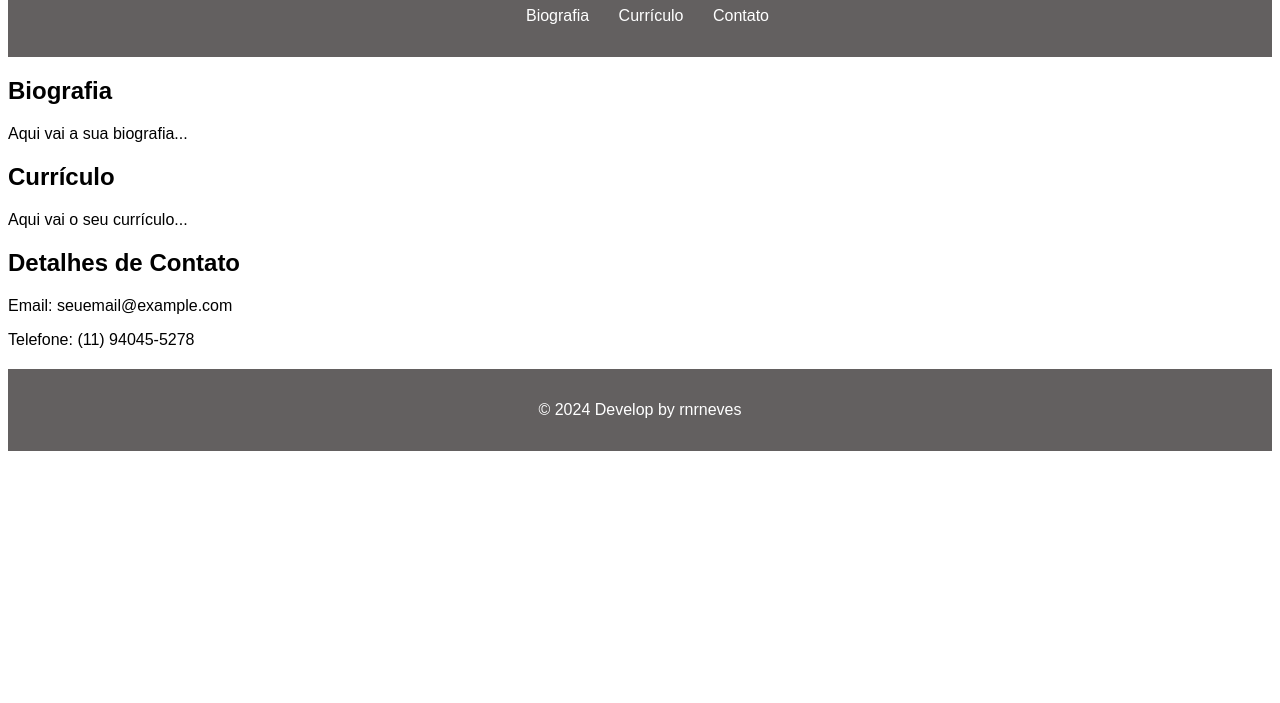
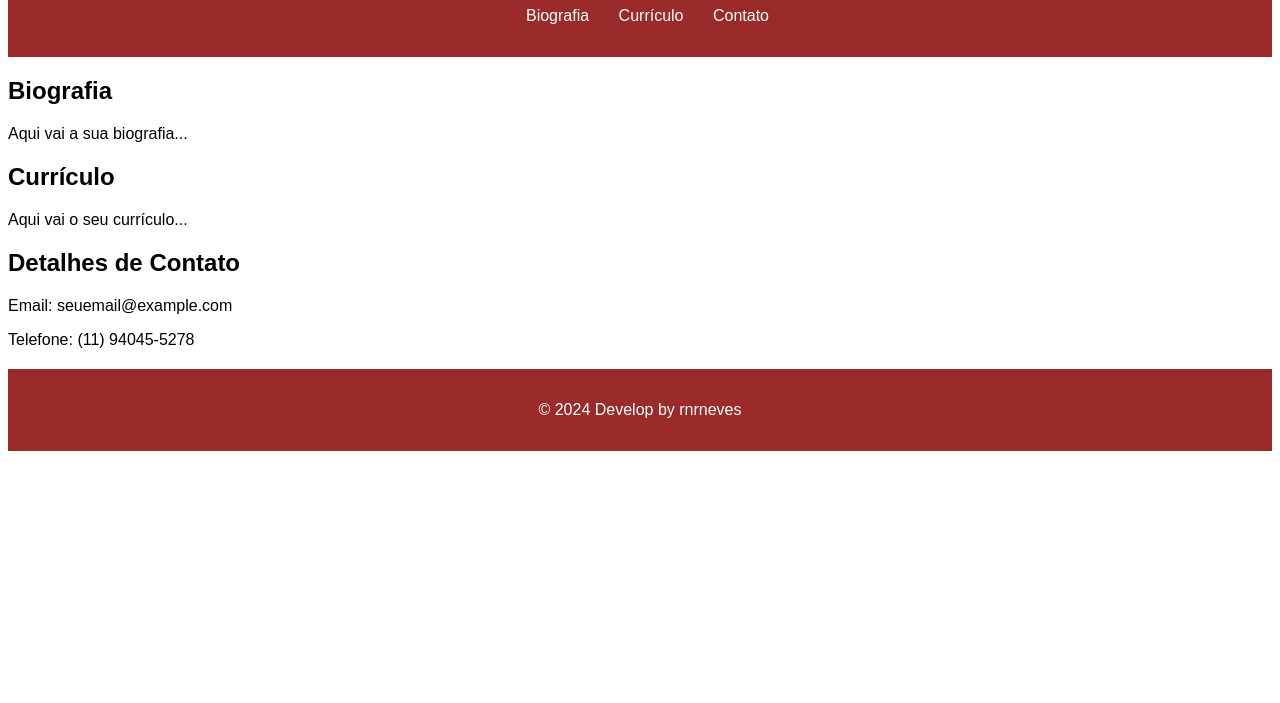
Before and after one commit to rnrneves/pipe-celia, a plain HTML site: page index.html in a window 1280 px wide. Shown: the part 97-800 px from the top of the page. Drawn offline with Linux system fonts and the light colour scheme; a script that the page names is missing.

Commit message:
Alterado novamente a cor principal do site

```diff
--- a/estilos.css
+++ b/estilos.css
@@ -4,7 +4,7 @@ body {
 }
 
 header, footer {
-    background-color: #636060;
+    background-color: #9b2a2a;
     color: white;
     text-align: center;
     padding: 1em 0;
```
